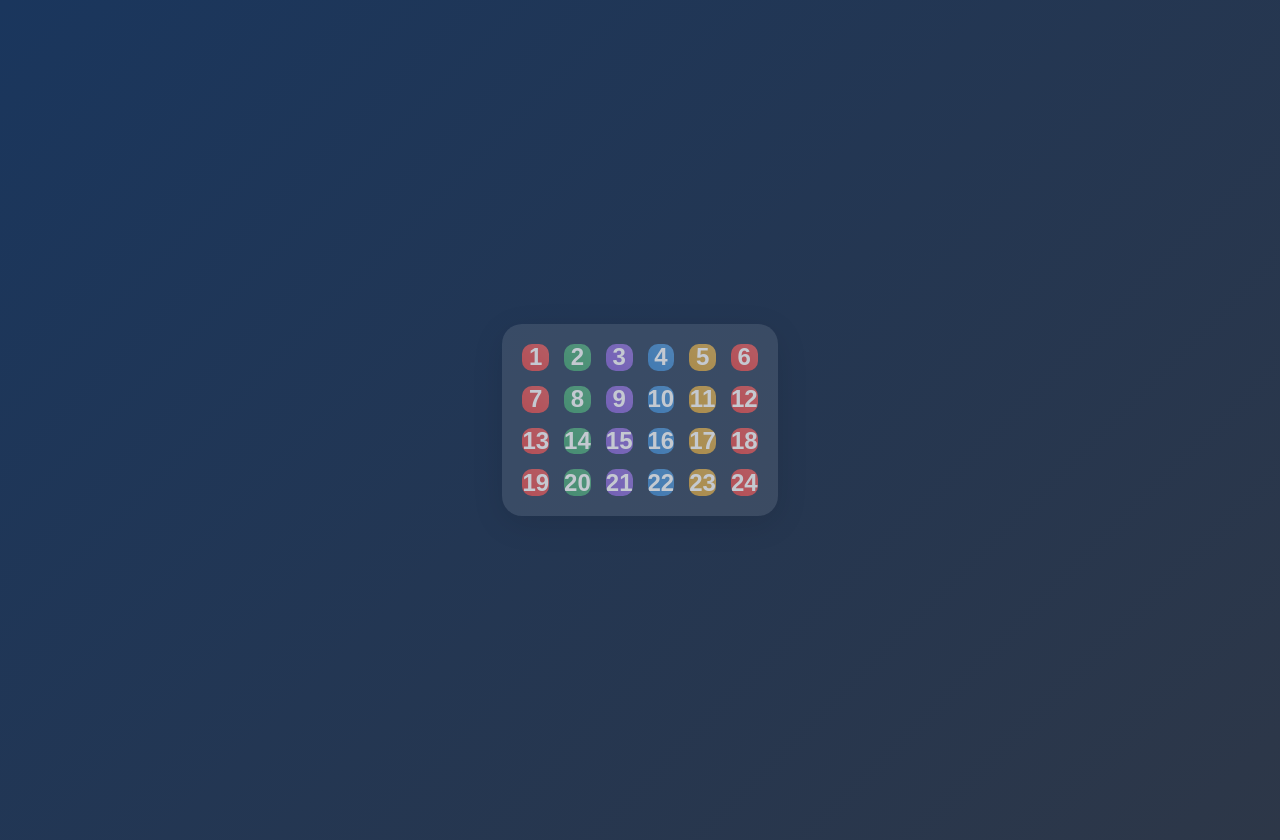
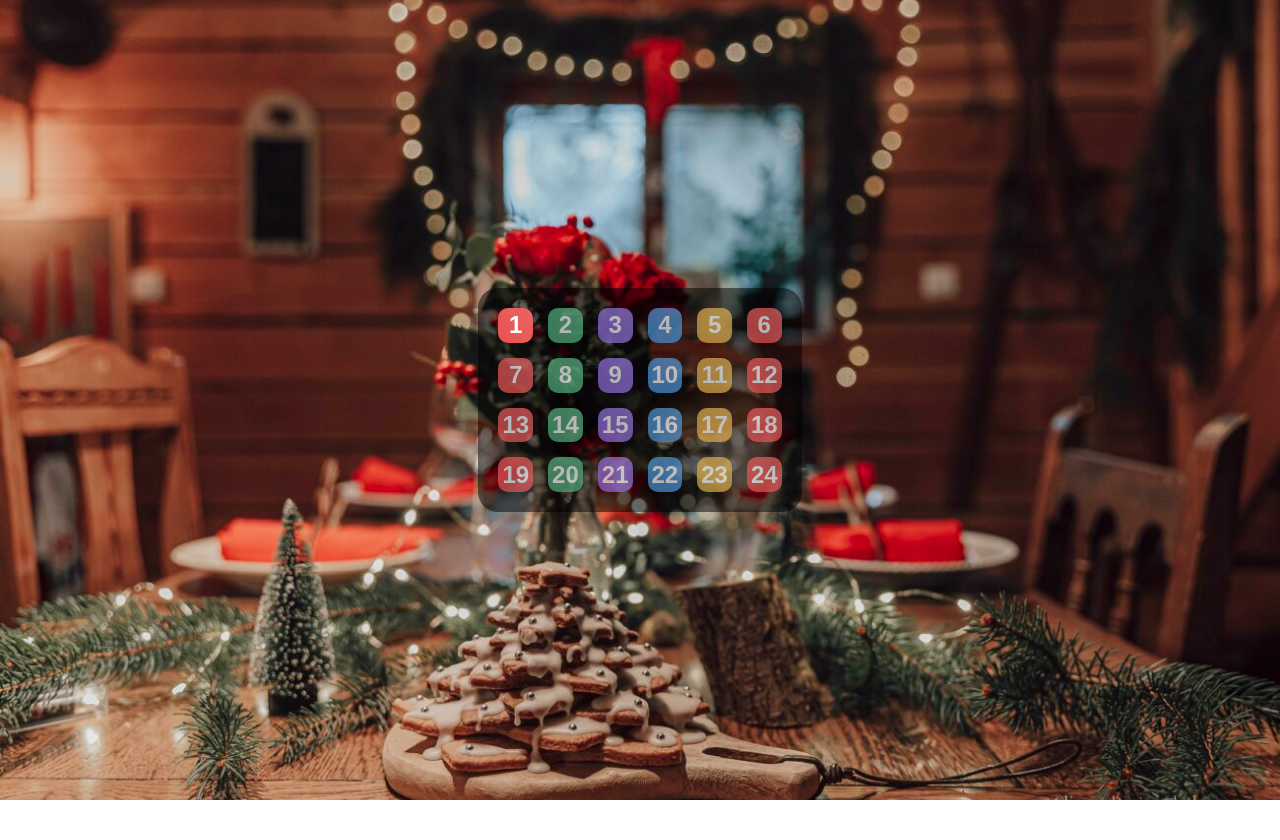
Before and after one commit to Azariau/azariau.github.io, a plain HTML site: page index.html in a window 1280 px wide. Both pictures are taken after a click on the element "10". After the commit the page ends 800 px from the top, so only its background shows below. Drawn offline with Linux system fonts and the light colour scheme.

Commit message:
background

```diff
--- a/index.html
+++ b/index.html
@@ -9,11 +9,10 @@
             margin: 0;
             min-height: 100vh;
             font-family: Arial, sans-serif;
-            background: linear-gradient(135deg, #1a365d 0%, #2d3748 100%);
+            background: url("images/noel.jpg") no-repeat center center / cover;
             display: flex;
             justify-content: center;
             align-items: center;
-            padding: 20px;
         }
 
         .calendar {
@@ -22,9 +21,8 @@
             gap: 15px;
             max-width: 800px;
             padding: 20px;
-            background: rgba(255, 255, 255, 0.1);
+            background: rgba(0, 0, 0, .5);
             border-radius: 20px;
-            box-shadow: 0 8px 32px rgba(0, 0, 0, 0.1);
         }
 
         .case {
@@ -40,6 +38,7 @@
             transition: all 0.3s ease;
             position: relative;
             overflow: hidden;
+            padding: 4px;
         }
 
         .case::before {
@@ -49,7 +48,7 @@
             left: 0;
             right: 0;
             bottom: 0;
-            background: linear-gradient(45deg, rgba(255,255,255,0.1), rgba(255,255,255,0.2));
+            background: linear-gradient(45deg, rgba(255, 255, 255, 0.1), rgba(255, 255, 255, 0.2));
             z-index: 1;
         }
 
@@ -58,13 +57,36 @@
             z-index: 2;
         }
 
-        /* Palette de couleurs festives */
-        .case:nth-child(6n+1) { background: #e53e3e; }  /* Rouge */
-        .case:nth-child(6n+2) { background: #38a169; }  /* Vert */
-        .case:nth-child(6n+3) { background: #805ad5; }  /* Violet */
-        .case:nth-child(6n+4) { background: #3182ce; }  /* Bleu */
-        .case:nth-child(6n+5) { background: #d69e2e; }  /* Or */
-        .case:nth-child(6n) { background: #e53e3e; }    /* Rouge */
+        .case:nth-child(6n+1) {
+            background: #e53e3e;
+        }
+
+        /* Rouge */
+        .case:nth-child(6n+2) {
+            background: #38a169;
+        }
+
+        /* Vert */
+        .case:nth-child(6n+3) {
+            background: #805ad5;
+        }
+
+        /* Violet */
+        .case:nth-child(6n+4) {
+            background: #3182ce;
+        }
+
+        /* Bleu */
+        .case:nth-child(6n+5) {
+            background: #d69e2e;
+        }
+
+        /* Or */
+        .case:nth-child(6n) {
+            background: #e53e3e;
+        }
+
+        /* Rouge */
 
         .case:hover {
             transform: scale(1.05);
@@ -87,9 +109,15 @@
         }
 
         @keyframes shake {
-            0%, 100% { transform: translateX(0); }
-            25% { transform: translateX(-5px); }
-            75% { transform: translateX(5px); }
+            0%, 100% {
+                transform: translateX(0);
+            }
+            25% {
+                transform: translateX(-5px);
+            }
+            75% {
+                transform: translateX(5px);
+            }
         }
 
         .error-message {
@@ -123,6 +151,7 @@
     </style>
 </head>
 <body>
+
 <div class="calendar">
     <!-- Les cases seront générées par JavaScript -->
 </div>
@@ -133,7 +162,9 @@
         const currentDate = new Date();
         const currentMonth = currentDate.getMonth();
         const currentDay = currentDate.getDate();
-            const isDecember = currentMonth === 11;
+
+        const startDate = new Date(2024, 10, 24);
+        const endDate = new Date(2024, 11, 18);
 
         for (let i = 1; i <= 24; i++) {
             const caseElement = document.createElement('div');
@@ -143,7 +174,9 @@
             span.textContent = i;
             caseElement.appendChild(span);
 
-                if (isDecember ? i > currentDay : true) {
+            const caseDate = new Date(2024, 10, 23 + i); // 24 novembre + index
+
+            if (currentDate < startDate || currentDate > endDate || currentDate < caseDate) {
                 caseElement.classList.add('locked');
             }
 
@@ -154,9 +187,23 @@
 
     function handleCaseClick(event) {
         const caseElement = event.currentTarget;
+        const currentDate = new Date();
+        const startDate = new Date(2024, 10, 24);
+        const endDate = new Date(2024, 11, 18);
 
         if (caseElement.classList.contains('locked')) {
-                showError(caseElement, "Pas encore disponible !");
+            const dayNumber = parseInt(caseElement.textContent);
+            const caseDate = new Date(2024, 10, 23 + dayNumber);
+
+            if (currentDate < startDate) {
+                showError(caseElement, "Disponible à partir du 24 novembre !");
+            } else if (currentDate > endDate) {
+                showError(caseElement, "Le calendrier est terminé !");
+            } else {
+                const month = caseDate.getMonth() === 10 ? "novembre" : "décembre";
+                const day = caseDate.getDate();
+                showError(caseElement, `Disponible le ${day} ${month} !`);
+            }
             return;
         }
 
```
Also changed, not shown: images/noel.jpg (added). Lines whose indentation alone changed are shown as unchanged.
